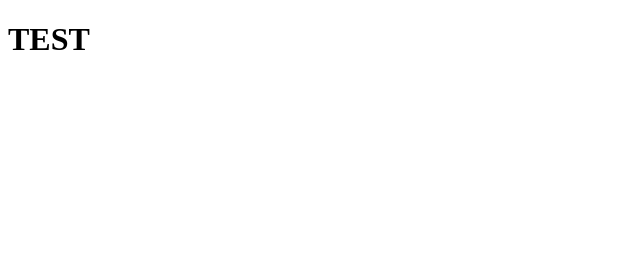
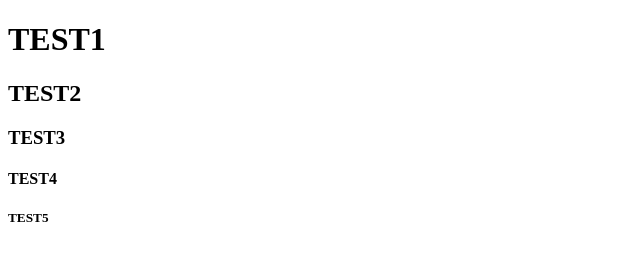
Before and after one commit to KonradStuewe/ToBeDeleted, a plain HTML site: page index.html in a window 1280 px wide. Shown: the whole page, without its empty margins (0-640 px from the left). Drawn offline with Linux system fonts and the light colour scheme.

Commit message:
Update index.html

```diff
--- a/index.html
+++ b/index.html
@@ -5,6 +5,10 @@
   <title>Test!</title>
 </head>
 <body>
-  <h1>TEST</h1>
+  <h1>TEST1</h1>
+  <h2>TEST2</h2>
+  <h3>TEST3</h3>
+  <h4>TEST4</h4>
+  <h5>TEST5</h5>
 </body>
 </html>
```
